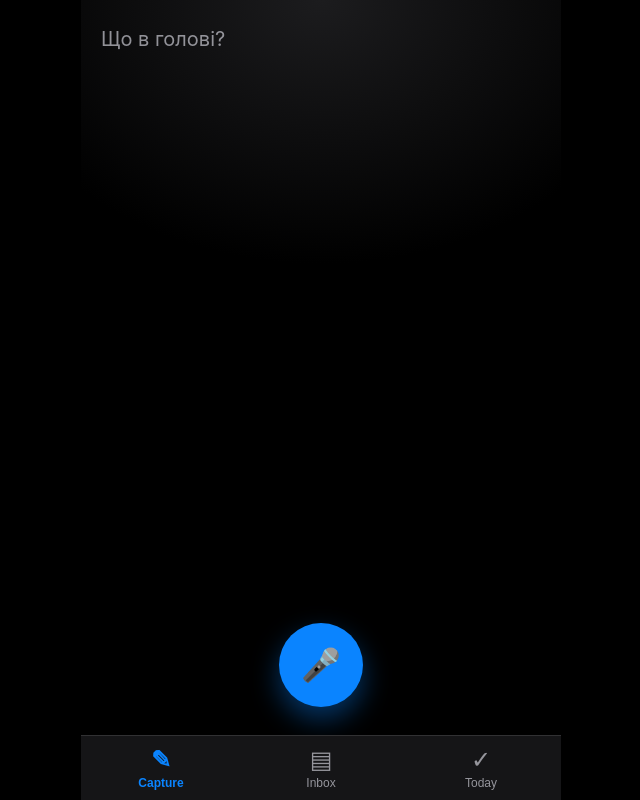
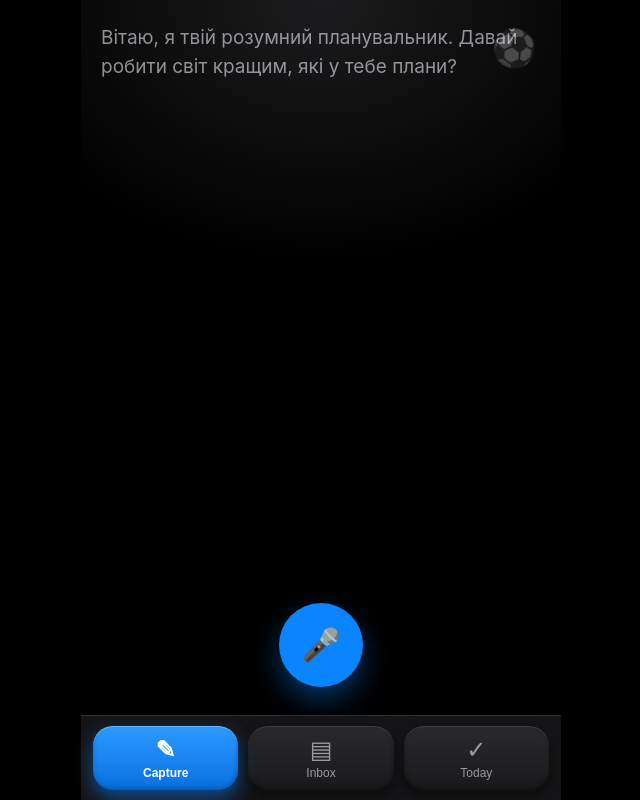
Before and after one commit to nazarhnura/brain-dump-app, a React (Vite) app: page / in a window 1280 px wide. Shown: the whole page, without its empty margins (319-959 px from the left). Built offline with nearby package versions, Linux system fonts and the light colour scheme; the HTML template or start-up script is replaced by a standard one.

Commit message:
Update capture prompt, voluminous nav buttons, football animation
- New placeholder greeting text on Capture screen
- Bottom nav tabs get a raised 3D look with gradient/shadow, active tab in blue
- Add a bouncing football decoration on Capture screen

```diff
--- a/src/index.css
+++ b/src/index.css
@@ -61,11 +61,31 @@ body {
   border: none;
   resize: none;
   padding: 24px 20px 140px;
-  font-size: 20px;
+  font-size: 19px;
   line-height: 1.5;
   background: transparent;
   color: var(--color-text);
   font-family: inherit;
+}
+
+.capture-screen__football {
+  position: absolute;
+  top: 28px;
+  right: 24px;
+  font-size: 36px;
+  opacity: 0.25;
+  animation: football-bounce 2.6s ease-in-out infinite;
+  pointer-events: none;
+}
+
+@keyframes football-bounce {
+  0%,
+  100% {
+    transform: translateY(0) rotate(0deg);
+  }
+  50% {
+    transform: translateY(-26px) rotate(180deg);
+  }
 }
 
 .capture-screen__input:focus {
@@ -162,17 +182,17 @@ body {
 
 .bottom-nav {
   display: flex;
+  gap: 10px;
   border-top: 1px solid var(--color-border);
   background: var(--color-surface-alpha);
   backdrop-filter: blur(24px) saturate(1.6);
   -webkit-backdrop-filter: blur(24px) saturate(1.6);
-  padding-bottom: var(--safe-bottom);
+  padding: 10px 12px calc(10px + var(--safe-bottom));
 }
 
 .bottom-nav__tab {
   flex: 1;
   border: none;
-  background: none;
   display: flex;
   flex-direction: column;
   align-items: center;
@@ -182,6 +202,21 @@ body {
   min-height: 64px;
   color: var(--color-text-muted);
   font-size: 12px;
+  border-radius: 20px;
+  background: linear-gradient(180deg, rgba(255, 255, 255, 0.09), rgba(255, 255, 255, 0.02));
+  box-shadow:
+    0 6px 14px rgba(0, 0, 0, 0.45),
+    inset 0 1px 0 rgba(255, 255, 255, 0.1),
+    inset 0 -2px 4px rgba(0, 0, 0, 0.3);
+  transition: transform 0.15s ease, box-shadow 0.15s ease;
+}
+
+.bottom-nav__tab:active {
+  transform: scale(0.93) translateY(1px);
+  box-shadow:
+    0 2px 6px rgba(0, 0, 0, 0.45),
+    inset 0 1px 0 rgba(255, 255, 255, 0.06),
+    inset 0 2px 4px rgba(0, 0, 0, 0.35);
 }
 
 .bottom-nav__icon {
@@ -190,6 +225,11 @@ body {
 }
 
 .bottom-nav__tab--active {
-  color: var(--color-accent);
+  color: #ffffff;
   font-weight: 600;
+  background: linear-gradient(180deg, #2b9bff, #0a6fe0);
+  box-shadow:
+    0 8px 18px rgba(10, 132, 255, 0.5),
+    inset 0 1px 0 rgba(255, 255, 255, 0.3),
+    inset 0 -2px 4px rgba(0, 40, 90, 0.35);
 }
--- a/src/screens/Capture.tsx
+++ b/src/screens/Capture.tsx
@@ -7,9 +7,12 @@ export function Capture() {
 
   return (
     <div className="screen capture-screen">
+      <span className="capture-screen__football" aria-hidden="true">
+        ⚽
+      </span>
       <textarea
         className="capture-screen__input"
-        placeholder="Що в голові?"
+        placeholder="Вітаю, я твій розумний планувальник. Давай робити світ кращим, які у тебе плани?"
         value={draft}
         onChange={(e) => setDraft(e.target.value)}
         autoFocus
```
